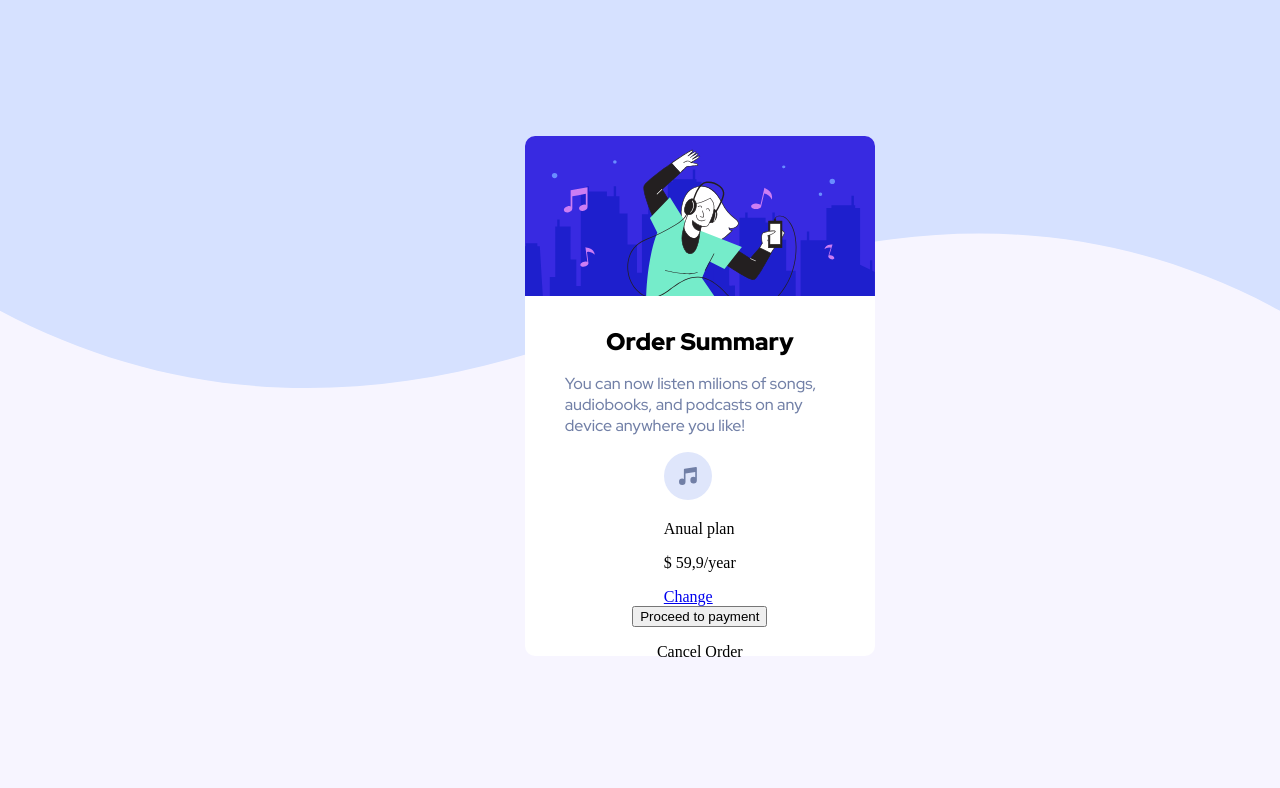
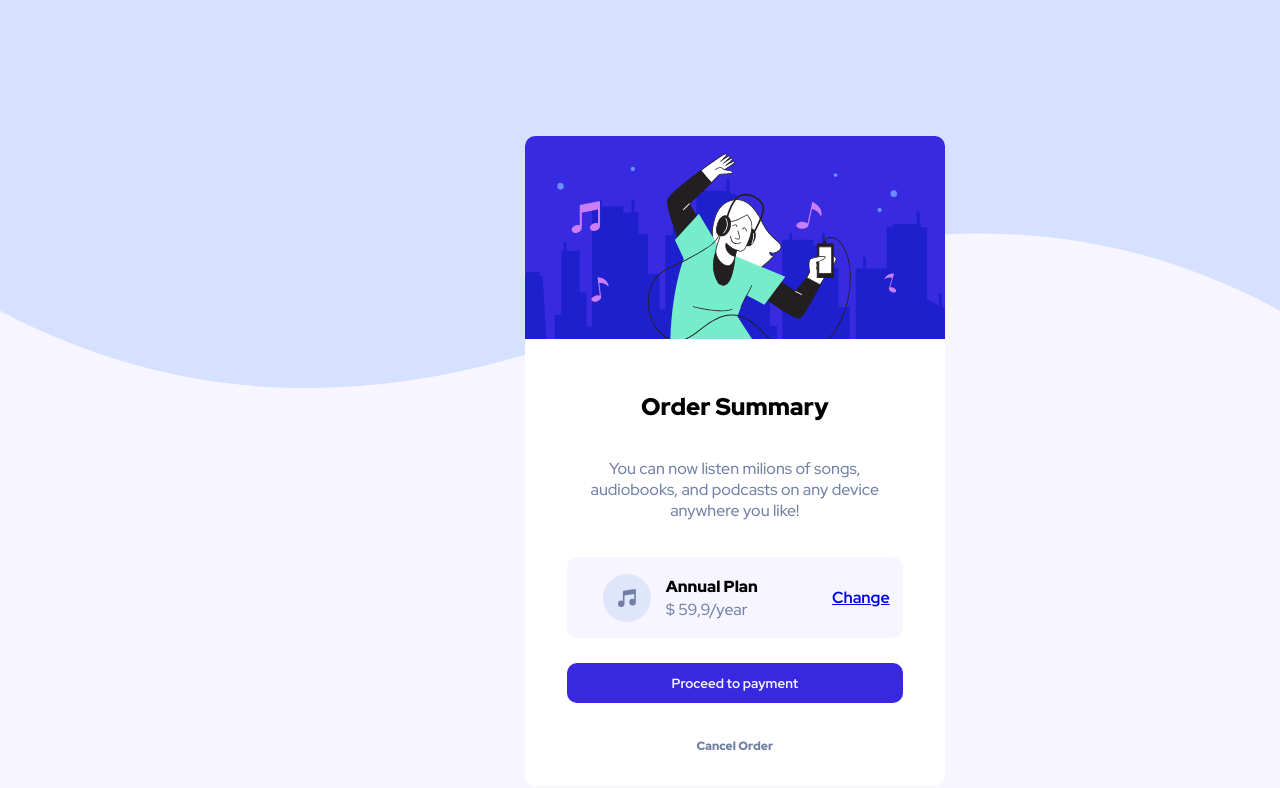
Before and after one commit to tiagomedeiros11/Desafios-de-CSS, a plain HTML site: page Desafio 2/index.html in a window 1280 px wide. Drawn offline with Linux system fonts and the light colour scheme.

Commit message:
finalizado todo html e todo css do desafio

```diff
--- a/Desafio 2/index.html
+++ b/Desafio 2/index.html
@@ -9,20 +9,21 @@
 </head>
 <body>
     <section >
-
         <div class="container">
             <img src="./pattern-background-desktop.svg" alt="" class="background__image">
             <div class="container__texto">
                 <img src="./illustration-hero.svg" alt="" class="container__texto__image">
                 <h1>Order Summary</h1>
-                <p class="container__texto__1">You can now listen milions of songs, audiobooks, and podcasts on any device anywhere you like!</p>
+                <div class="controle-texto">
+                    <div class="controle-texto-1">
+                        <p class="container__texto__1">You can now listen milions of songs, audiobooks, and podcasts on any device anywhere you like!</p>
+                    </div>
+                </div>
                 <div class="container__plano">
+                    <img src="./icon-music.svg" alt="" class="image__musica">
                     <div class="plano__valor">
-                        <img src="./icon-music.svg" alt="" class="image__musica">
-                        <div>
-                            <p>Anual plan</p>
-                            <p>$ 59,9/year</p>
-                        </div>
+                            <p class="plano__valor__anual">Annual Plan</p>
+                            <p class="plano__valor__valor">$ 59,9/year</p>
                     </div>
                     <a href="google.com">Change</a>
                 </div>
--- a/Desafio 2/style.css
+++ b/Desafio 2/style.css
@@ -14,8 +14,8 @@ body{
 }
 .container__texto{
     display: grid;
-    height: 520px;
-    width: 350px;
+    height: 650px;
+    width: 420px;
     position: absolute;
     left: 41vw;
     top: 17vh;
@@ -27,8 +27,8 @@ body{
     width: 100vw;
 }
 .container__texto__image{
-    width: 350px;
-    height: 160px;
+    width: 100%;
+    height: 90%;
     border-top-right-radius: 10px;
     border-top-left-radius: 10px;
 }
@@ -40,9 +40,69 @@ body{
     margin-bottom: 0;
 }
 .container__texto__1{
-    width:270px;
-
+    word-break: 38ch;
     font-family: 'Red Hat Display', sans-serif;
     font-weight: 500;
     color: #7280A7;
 }
+.controle-texto{
+    display: flex;
+    width: 100%;
+    height: 72%;
+    justify-content: center;
+}
+.controle-texto-1{
+    width: 80%;
+    text-align: center;
+}
+.container__plano{
+    display: grid;
+    height: 100%;
+    align-items: center;
+    justify-items:center ;
+    width: 80%;
+    grid-template-columns: 1fr 2fr 1fr;
+    border-radius: 10px;
+    background-color: #F7F5FF;
+}
+
+.image__musica{
+       justify-self: end;
+       size: 16px;
+}
+.plano__valor{
+    line-height: 7px;
+    justify-self: start;
+    margin-left: 15px;
+}
+.plano__valor__anual{
+    font-weight: 900;
+    font-family: 'Red Hat Display', sans-serif;
+}
+
+.plano__valor__valor{
+    font-family: 'Red Hat Display', sans-serif;
+    font-weight: 500;
+    color: #7280A7;
+}
+.container__plano a{
+    font-family: 'Red Hat Display', sans-serif;
+    font-weight: 700;
+}
+.btn{
+    width: 80%;
+    border: none;
+    background-color: #3829E0;
+    border-radius: 10px;
+    color:#F7F5FF ;
+    font-weight: 700;
+    margin-top: 25px;
+    font-family: 'Red Hat Display', sans-serif;
+}
+.cancelar{
+    font-weight: 900;
+    font-family: 'Red Hat Display', sans-serif;
+    color: #7280A7;
+    margin-top: 35px;
+    font-size: 12px;
+}
```
